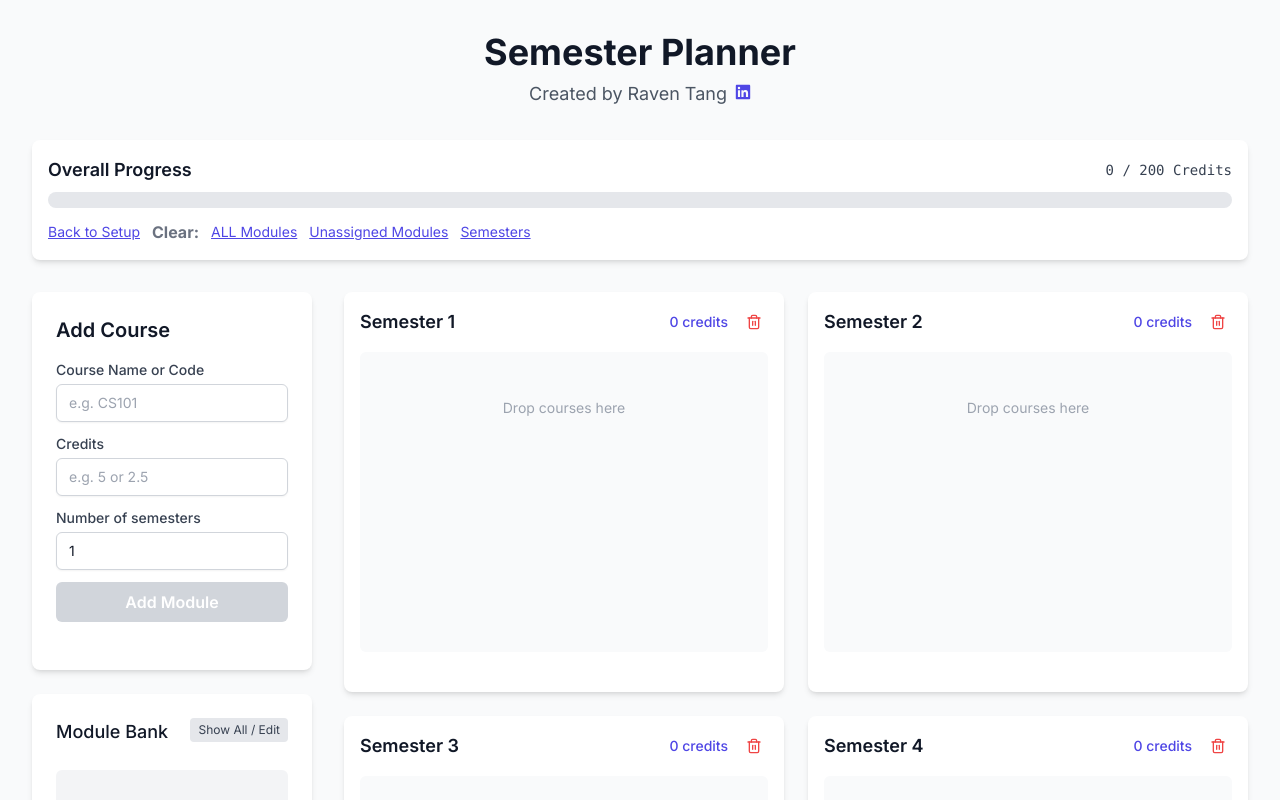
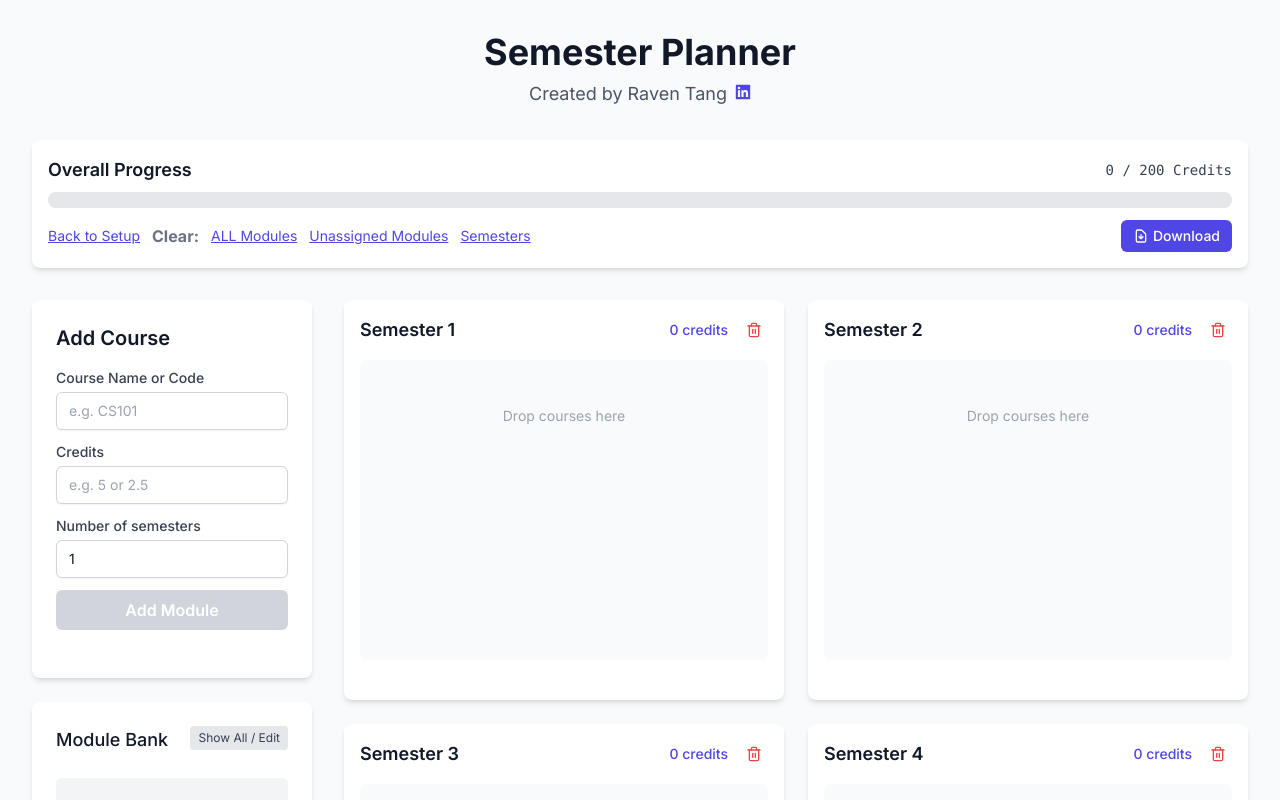
Before and after one commit to Simplificatedd/Module-planner, a React (Vite) app: page / in a window 1280 px wide. Both pictures are taken after a click on the button "Start Planning". Shown: the top 800 px of the page. Built offline with nearby package versions, Linux system fonts and the light colour scheme.

Commit message:
Update ProgressSection.tsx
Added functionality for printing semester plan

```diff
--- a/src/components/ProgressSection.tsx
+++ b/src/components/ProgressSection.tsx
@@ -14,6 +14,227 @@ const ProgressSection: React.FC = () => {
     if (window.confirm('Are you sure you want to clear ALL modules? This action cannot be undone and will remove all modules from your module bank and semesters.')) {
       clearAllModules();
     }
+  };
+
+  const handleDownloadSemesterGrid = () => {
+    // Get semester data from the store
+    const { numSemesters, semesters, getCourseDropSemester } = usePlannerStore.getState();
+
+    // Calculate total assigned credits
+    const totalAssignedCredits = getTotalAssignedCredits();
+    const totalGoalCredits = totalCreditsGoal;
+
+    // Process semester data
+    let semesterContent = '';
+
+    for (let i = 0; i < numSemesters; i++) {
+      const semesterCourses = semesters[i] || [];
+
+      // Get all courses in this semester (both primary and continued)
+      const allCourses = semesterCourses.map(course => {
+        const dropSemester = getCourseDropSemester(course.id);
+        const isPrimary = dropSemester === i;
+        return {
+          ...course,
+          isPrimary,
+          displayCredits: isPrimary ? course.value : 0 // Only primary courses count toward credits
+        };
+      });
+
+      // Calculate total credits for this semester (only from primary courses)
+      const totalCredits = allCourses
+        .filter(course => course.isPrimary)
+        .reduce((sum, course) => sum + course.value, 0);
+
+      // Build semester section
+      semesterContent += `
+        <div class="semester-section">
+          <div class="semester-header">
+            <h2>Semester ${i + 1}</h2>
+            <div class="total-credits">${totalCredits} Credits</div>
+          </div>
+          <div class="modules-list">
+      `;
+
+      if (allCourses.length === 0) {
+        semesterContent += '<div class="no-modules">No modules assigned</div>';
+      } else {
+        allCourses.forEach(course => {
+          const courseLabel = course.isPrimary ? course.name : `${course.name} (continued)`;
+          const creditsLabel = course.isPrimary ? `${course.value} credits` : 'continued';
+
+          semesterContent += `
+            <div class="module-item ${course.isPrimary ? '' : 'continued-course'}">
+              <span class="module-name">${courseLabel}</span>
+              <span class="module-credits">${creditsLabel}</span>
+            </div>
+          `;
+        });
+      }
+
+      semesterContent += `
+          </div>
+        </div>
+      `;
+    }
+
+    // Create a new window for printing
+    const printWindow = window.open('', '_blank');
+    if (!printWindow) {
+      alert('Please allow popups to download the semester grid');
+      return;
+    }
+
+    // Create clean, minimal HTML for PDF
+    const printHTML = `
+      <!DOCTYPE html>
+      <html>
+        <head>
+          <title>Semester Plan</title>
+          <style>
+            * {
+              margin: 0;
+              padding: 0;
+              box-sizing: border-box;
+            }
+
+            body {
+              font-family: 'Arial', sans-serif;
+              color: #333;
+              background: white;
+              padding: 30px;
+              line-height: 1.4;
+            }
+
+            .document-header {
+              text-align: center;
+              margin-bottom: 40px;
+              border-bottom: 2px solid #000;
+              padding-bottom: 20px;
+            }
+
+            .document-header h1 {
+              font-size: 28px;
+              font-weight: bold;
+              color: #000;
+              margin-bottom: 10px;
+            }
+
+            .document-header p {
+              color: #666;
+              font-size: 16px;
+              margin-bottom: 15px;
+            }
+
+            .total-summary {
+              font-size: 18px;
+              color: #4f46e5;
+              font-weight: bold;
+            }
+
+            .semester-section {
+              margin-bottom: 30px;
+              break-inside: avoid;
+            }
+
+            .semester-header {
+              display: flex;
+              justify-content: space-between;
+              align-items: center;
+              margin-bottom: 15px;
+              padding: 10px 0;
+              border-bottom: 1px solid #ddd;
+            }
+
+            .semester-header h2 {
+              font-size: 20px;
+              font-weight: bold;
+              color: #000;
+            }
+
+            .total-credits {
+              font-size: 16px;
+              font-weight: bold;
+              color: #4f46e5;
+            }
+
+            .modules-list {
+              margin-left: 20px;
+            }
+
+            .module-item {
+              display: flex;
+              justify-content: space-between;
+              align-items: center;
+              padding: 8px 0;
+              border-bottom: 1px dotted #ccc;
+            }
+
+            .module-item:last-child {
+              border-bottom: none;
+            }
+
+            .module-item.continued-course {
+              opacity: 0.7;
+              font-style: italic;
+            }
+
+            .module-name {
+              font-weight: 500;
+              color: #333;
+            }
+
+            .module-credits {
+              font-weight: bold;
+              color: #4f46e5;
+            }
+
+            .continued-course .module-credits {
+              color: #999;
+              font-weight: normal;
+            }
+
+            .no-modules {
+              color: #999;
+              font-style: italic;
+              padding: 10px 0;
+            }
+
+            @media print {
+              body {
+                padding: 20px;
+              }
+              .semester-section {
+                page-break-inside: avoid;
+              }
+            }
+          </style>
+        </head>
+        <body>
+          <div class="document-header">
+            <h1>Semester Plan</h1>
+            <p>Generated on ${new Date().toLocaleDateString()}</p>
+            <div class="total-summary">
+              <strong>${totalAssignedCredits} / ${totalGoalCredits} Credits</strong>
+            </div>
+          </div>
+          ${semesterContent}
+        </body>
+      </html>
+    `;
+
+    // Write content and setup print
+    printWindow.document.write(printHTML);
+    printWindow.document.close();
+
+    // Wait for content to load then print
+    printWindow.onload = () => {
+      setTimeout(() => {
+        printWindow.print();
+        // Don't automatically close the window - let user close it manually
+        // This way if they cancel the print dialog, the preview stays open
+      }, 250);
+    };
   };
 
   const totalAssigned = getTotalAssignedCredits();
@@ -33,6 +254,7 @@ const ProgressSection: React.FC = () => {
           style={{ width: `${progressPercentage}%` }}
         />
       </div>
+      <div className="flex flex-wrap items-center justify-between gap-3">
         <div className="flex flex-wrap items-center gap-3">
           <button
             onClick={resetPlan}
@@ -64,6 +286,17 @@ const ProgressSection: React.FC = () => {
             Semesters
           </button>
         </div>
+        <button
+          onClick={handleDownloadSemesterGrid}
+          className="flex items-center gap-1 px-3 py-1.5 bg-indigo-600 dark:bg-indigo-700 text-white text-sm font-medium rounded-md hover:bg-indigo-700 dark:hover:bg-indigo-800 focus:outline-none focus:ring-2 focus:ring-indigo-500 focus:ring-offset-2 dark:focus:ring-offset-gray-800 transition-colors"
+          title="Download planner data"
+        >
+          <svg className="w-4 h-4" fill="none" stroke="currentColor" viewBox="0 0 24 24">
+            <path strokeLinecap="round" strokeLinejoin="round" strokeWidth={2} d="M12 10v6m0 0l-3-3m3 3l3-3m2 8H7a2 2 0 01-2-2V5a2 2 0 012-2h5.586a1 1 0 01.707.293l5.414 5.414a1 1 0 01.293.707V19a2 2 0 01-2 2z" />
+          </svg>
+          Download
+        </button>
+      </div>
     </div>
   );
 };
```
Lines whose indentation alone changed are shown as unchanged.
